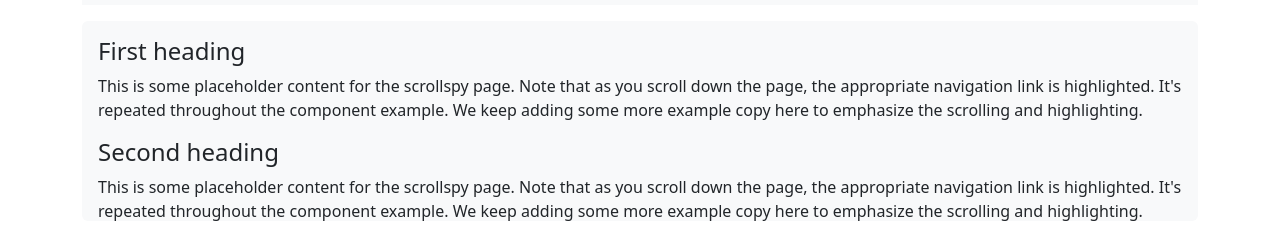
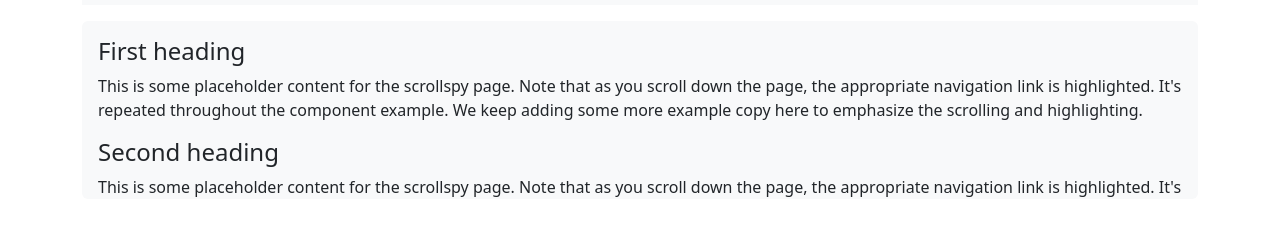
Before and after one commit to carloslo1/Bootstrap-Components, a plain HTML site: page pages/Scrollspy.html in a window 1280 px wide. Shown: the part 486-722 px from the top of the page. Drawn offline with Linux system fonts and the light colour scheme.

Commit message:
Update style.css

```diff
--- a/css/style.css
+++ b/css/style.css
@@ -1,5 +1,5 @@
 
 .scrollspy-example {
-	height: 200px;
+	height: 22.22vh;
 	overflow-y: scroll;
 }
```
